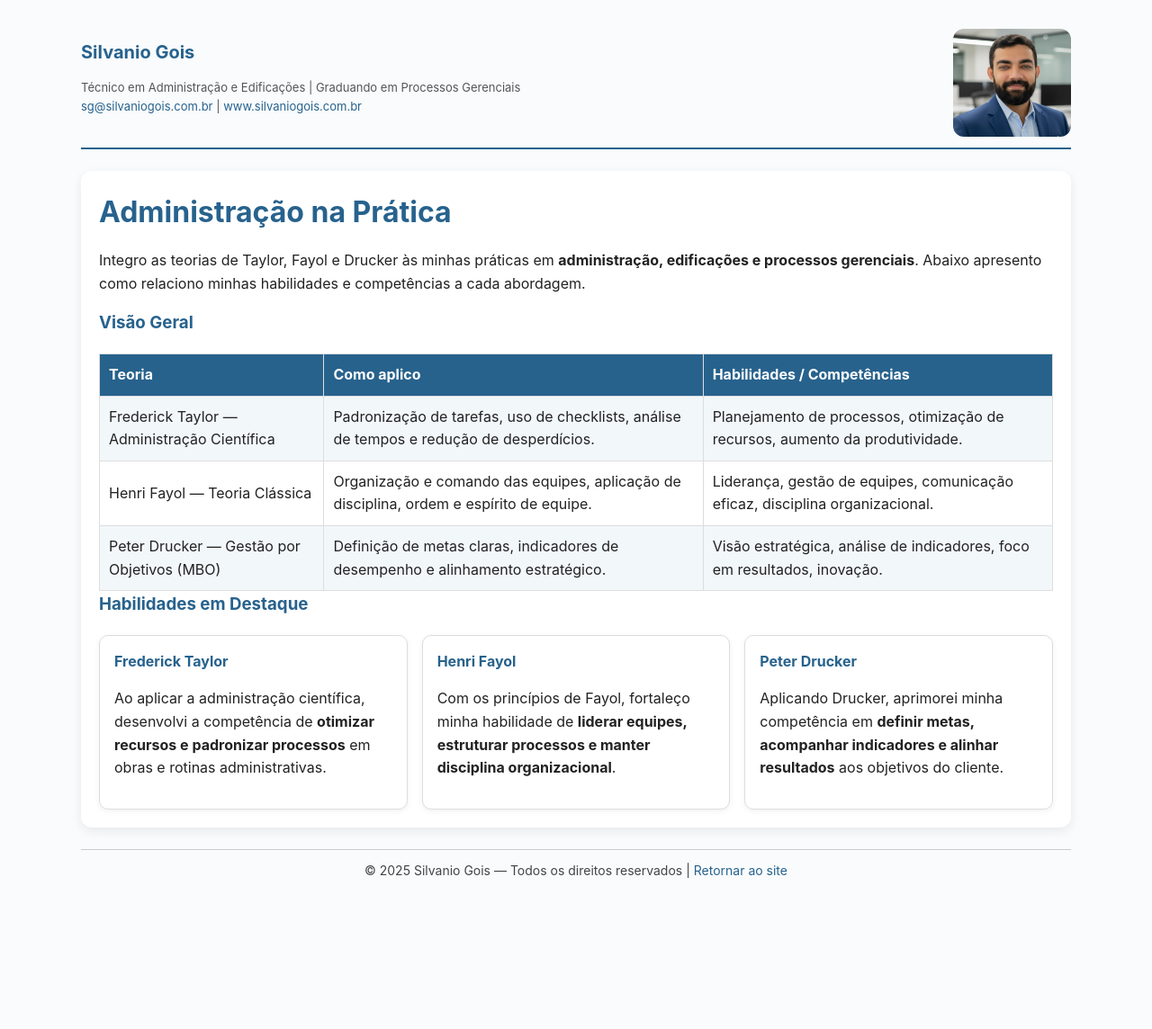
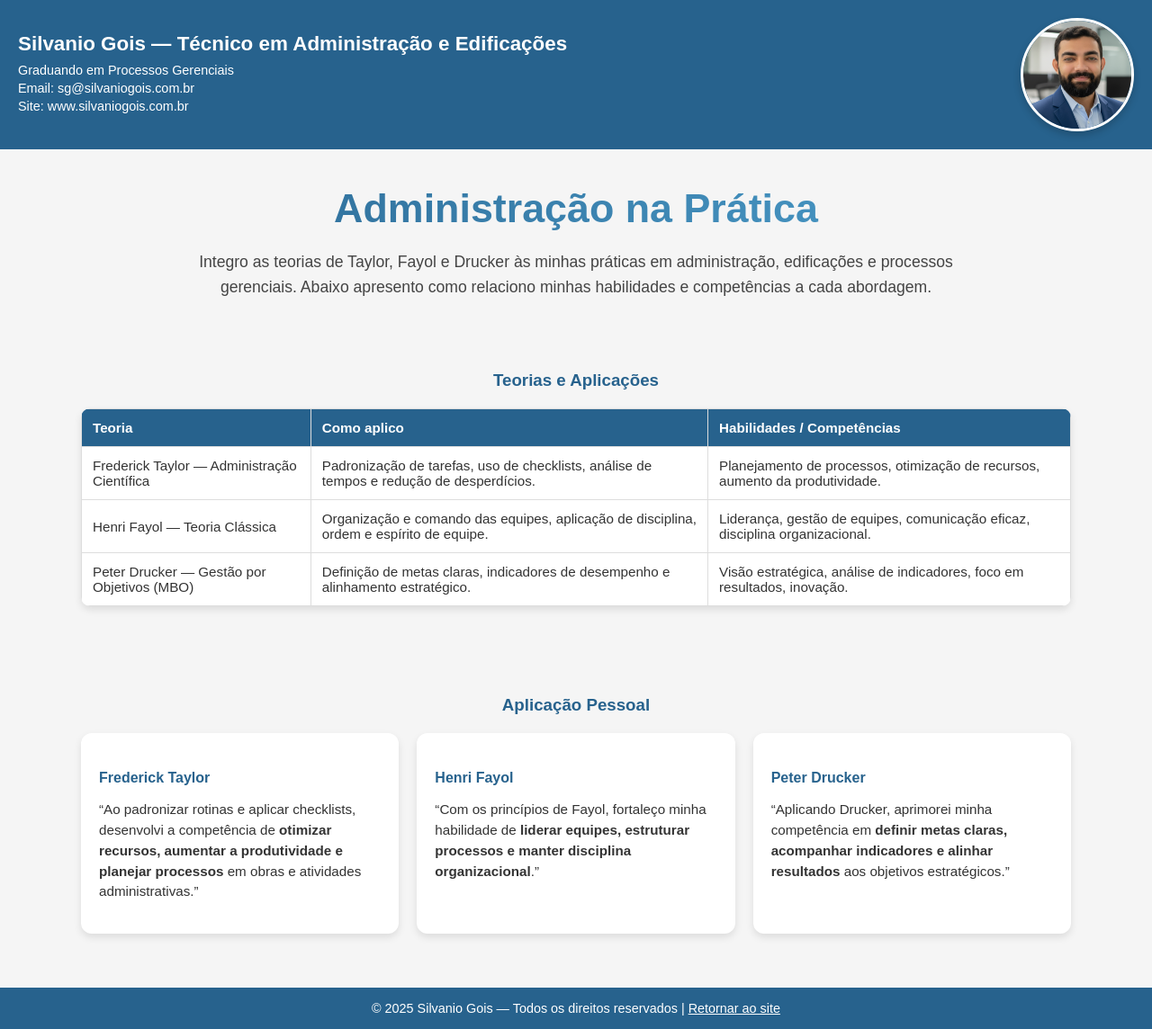
Before and after one commit to SilvanioSG/administracao_na_pratica, a plain HTML site: page index.html in a window 1280 px wide. Shown: the whole page at 90% size. Before the commit the page ends 1035 px from the top, so only its background shows below. Drawn offline with Linux system fonts and the light colour scheme.

Commit message:
Update index.html

```diff
--- a/index.html
+++ b/index.html
@@ -1,59 +1,250 @@
-<!doctype html>
+<!DOCTYPE html>
 <html lang="pt-BR">
 <head>
-  <meta charset="utf-8">
-  <meta name="viewport" content="width=device-width,initial-scale=1">
-  <title>Administração na Prática — Silvanio Gois</title>
+  <meta charset="UTF-8">
+  <meta name="viewport" content="width=device-width, initial-scale=1.0">
+  <title>Administração na Prática</title>
   <style>
-    body{margin:0;padding:32px;font-family:Inter,Arial,sans-serif;background:#f9fbfc;color:#222;line-height:1.6}
-    h1,h2,h3{color:#27628d;margin-top:0}
-    h2{font-size:2rem;margin-bottom:16px}
-    .wrap{max-width:1100px;margin:auto}
-    .card{background:#fff;padding:20px;border-radius:12px;box-shadow:0 4px 12px rgba(0,0,0,.08);margin-bottom:24px;transition:transform .2s, box-shadow .2s}
-    .card:hover{transform:translateY(-4px);box-shadow:0 6px 16px rgba(0,0,0,.12)}
-    .meta{color:#555;font-size:13px}
-    header,footer{text-align:center;margin-bottom:24px}
-    header{border-bottom:2px solid #27628d;padding-bottom:12px}
-    header .header-content{display:flex;align-items:center;justify-content:space-between;gap:20px;flex-wrap:wrap}
-    header h1{font-size:20px;margin-bottom:6px;text-align:left}
-    header .text-block{text-align:left;flex:1}
-    header img{max-height:120px;border-radius:12px;object-fit:cover}
-    footer{border-top:1px solid #ccc;padding-top:12px;font-size:14px;color:#444}
-    a{color:#27628d;text-decoration:none;transition:color .2s}
-    a:hover{color:#17405a;text-decoration:underline}
+    body {
+      font-family: Arial, sans-serif;
+      margin: 0;
+      padding: 0;
+      background-color: #f5f5f5;
+      color: #333;
+    }
 
-    table{width:100%;border-collapse:collapse;margin-top:16px}
-    th,td{border:1px solid #ddd;padding:10px;text-align:left}
-    th{background:#27628d;color:#fff}
-    tr:nth-child(even){background:#f2f7fa}
+    /* ====== Cabeçalho ====== */
+    header {
+      background-color: #27628d;
+      color: white;
+      padding: 20px;
+      display: flex;
+      align-items: center;
+      justify-content: space-between;
+    }
 
-    .grid{display:grid;grid-template-columns:repeat(auto-fit,minmax(280px,1fr));gap:16px;margin-top:16px}
-    .skill-card{background:#fff;border:1px solid #ddd;border-radius:10px;padding:16px;box-shadow:0 2px 6px rgba(0,0,0,.06);transition:transform .2s, box-shadow .2s}
-    .skill-card:hover{transform:translateY(-4px);box-shadow:0 4px 12px rgba(0,0,0,.1)}
-    .skill-card h4{margin:0 0 8px 0;color:#27628d}
+    .header-text {
+      max-width: 60%;
+    }
+
+    .header-text h1 {
+      font-size: 1.4rem;
+      margin: 0 0 8px;
+    }
+
+    .header-text p {
+      margin: 4px 0;
+      font-size: 0.9rem;
+    }
+
+    .header-photo {
+      width: 120px;
+      height: 120px;
+      border-radius: 50%;
+      overflow: hidden;
+      border: 3px solid #fff;
+      box-shadow: 0px 4px 8px rgba(0,0,0,0.2);
+      opacity: 0;
+      transform: scale(0.8);
+      animation: fadeZoom 1.2s ease forwards;
+      animation-delay: 0.2s;
+    }
+
+    .header-photo img {
+      width: 100%;
+      height: 100%;
+      object-fit: cover;
+    }
+
+    /* ====== Título principal ====== */
+    h2.titulo {
+      font-size: 2.8rem;
+      font-weight: bold;
+      text-align: center;
+      margin: 40px 0 20px;
+      background: linear-gradient(90deg, #27628d, #4fa3d1);
+      -webkit-background-clip: text;
+      -webkit-text-fill-color: transparent;
+      transition: all 0.4s ease;
+      opacity: 0;
+      transform: translateY(30px);
+      animation: fadeInUp 1s ease forwards;
+      animation-delay: 0.8s;
+    }
+
+    h2.titulo:hover {
+      transform: scale(1.05);
+    }
+
+    .intro-text {
+      text-align: center;
+      font-size: 1.1rem;
+      max-width: 900px;
+      margin: auto;
+      margin-bottom: 40px;
+      line-height: 1.6;
+      color: #444;
+      opacity: 0;
+      transform: translateY(30px);
+      animation: fadeInUp 1s ease forwards;
+      animation-delay: 1.4s;
+    }
+
+    /* ====== Seção ====== */
+    section {
+      padding: 20px;
+      max-width: 1100px;
+      margin: auto;
+    }
+
+    h3 {
+      text-align: center;
+      color: #27628d;
+      margin-bottom: 20px;
+    }
+
+    /* ====== Tabela ====== */
+    table {
+      width: 100%;
+      border-collapse: collapse;
+      margin-bottom: 40px;
+      background: white;
+      border-radius: 10px;
+      overflow: hidden;
+      box-shadow: 0px 4px 8px rgba(0,0,0,0.1);
+      opacity: 0;
+      transform: translateY(40px);
+      animation: fadeUp 1s ease forwards;
+      animation-delay: 2s;
+    }
+
+    table th, table td {
+      border: 1px solid #ddd;
+      padding: 12px;
+      text-align: left;
+      font-size: 0.95rem;
+    }
+
+    table th {
+      background-color: #27628d;
+      color: white;
+    }
+
+    table tr:hover {
+      background-color: #f1f9ff;
+    }
+
+    /* ====== Cards ====== */
+    .cards {
+      display: grid;
+      grid-template-columns: repeat(auto-fit, minmax(280px, 1fr));
+      gap: 20px;
+    }
+
+    .card {
+      background: white;
+      padding: 20px;
+      border-radius: 12px;
+      box-shadow: 0px 4px 8px rgba(0,0,0,0.1);
+      transition: all 0.3s ease;
+      opacity: 0;
+      transform: translateY(30px);
+      animation: fadeInUp 0.9s ease forwards;
+    }
+
+    .card:nth-child(1) {
+      animation-delay: 2.6s;
+    }
+    .card:nth-child(2) {
+      animation-delay: 3s;
+    }
+    .card:nth-child(3) {
+      animation-delay: 3.4s;
+    }
+
+    .card:hover {
+      transform: translateY(-8px);
+      box-shadow: 0px 8px 16px rgba(0,0,0,0.2);
+    }
+
+    .card h4 {
+      margin-bottom: 10px;
+      color: #27628d;
+    }
+
+    .card p {
+      font-size: 0.95rem;
+      line-height: 1.5;
+    }
+
+    /* ====== Rodapé ====== */
+    footer {
+      background-color: #27628d;
+      color: white;
+      text-align: center;
+      padding: 15px;
+      margin-top: 40px;
+      font-size: 0.9rem;
+    }
+
+    footer a {
+      color: #fff;
+      text-decoration: underline;
+      transition: 0.3s;
+    }
+
+    footer a:hover {
+      color: #ddd;
+    }
+
+    /* ====== Animações ====== */
+    @keyframes fadeUp {
+      to {
+        opacity: 1;
+        transform: translateY(0);
+      }
+    }
+
+    @keyframes fadeInUp {
+      to {
+        opacity: 1;
+        transform: translateY(0);
+      }
+    }
+
+    @keyframes fadeZoom {
+      to {
+        opacity: 1;
+        transform: scale(1);
+      }
+    }
   </style>
 </head>
 <body>
-  <div class="wrap">
+
+  <!-- ====== Cabeçalho ====== -->
   <header>
-      <div class="header-content">
-        <div class="text-block">
-          <h1>Silvanio Gois</h1>
-          <p class="meta">Técnico em Administração e Edificações | Graduando em Processos Gerenciais<br>
-            <a href="mailto:sg@silvaniogois.com.br">sg@silvaniogois.com.br</a> |
-            <a href="https://www.silvaniogois.com.br" target="_blank">www.silvaniogois.com.br</a>
-          </p>
+    <div class="header-text">
+      <h1>Silvanio Gois — Técnico em Administração e Edificações</h1>
+      <p>Graduando em Processos Gerenciais</p>
+      <p>Email: sg@silvaniogois.com.br</p>
+      <p>Site: www.silvaniogois.com.br</p>
     </div>
-        <img src="SG%20Executivo.png" alt="Foto de Silvanio Gois">
+    <div class="header-photo">
+      <img src="SG%20Executivo.png" alt="Silvanio Gois">
     </div>
   </header>
 
-    <main>
-      <section class="card">
-        <h2>Administração na Prática</h2>
-        <p>Integro as teorias de Taylor, Fayol e Drucker às minhas práticas em <strong>administração, edificações e processos gerenciais</strong>. Abaixo apresento como relaciono minhas habilidades e competências a cada abordagem.</p>
+  <!-- ====== Título Principal ====== -->
+  <h2 class="titulo">Administração na Prática</h2>
+  <p class="intro-text">
+    Integro as teorias de Taylor, Fayol e Drucker às minhas práticas em administração, edificações e processos gerenciais.
+    Abaixo apresento como relaciono minhas habilidades e competências a cada abordagem.
+  </p>
 
-        <h3>Visão Geral</h3>
+  <!-- ====== Tabela Comparativa ====== -->
+  <section>
+    <h3>Teorias e Aplicações</h3>
     <table>
       <tr>
         <th>Teoria</th>
@@ -76,30 +267,32 @@
         <td>Visão estratégica, análise de indicadores, foco em resultados, inovação.</td>
       </tr>
     </table>
+  </section>
 
-        <h3>Habilidades em Destaque</h3>
-        <div class="grid">
-          <div class="skill-card">
+  <!-- ====== Cards ====== -->
+  <section>
+    <h3>Aplicação Pessoal</h3>
+    <div class="cards">
+      <div class="card">
         <h4>Frederick Taylor</h4>
-            <p>Ao aplicar a administração científica, desenvolvi a competência de <strong>otimizar recursos e padronizar processos</strong> em obras e rotinas administrativas.</p>
+        <p>“Ao padronizar rotinas e aplicar checklists, desenvolvi a competência de <strong>otimizar recursos, aumentar a produtividade e planejar processos</strong> em obras e atividades administrativas.”</p>
       </div>
-
-          <div class="skill-card">
+      <div class="card">
         <h4>Henri Fayol</h4>
-            <p>Com os princípios de Fayol, fortaleço minha habilidade de <strong>liderar equipes, estruturar processos e manter disciplina organizacional</strong>.</p>
+        <p>“Com os princípios de Fayol, fortaleço minha habilidade de <strong>liderar equipes, estruturar processos e manter disciplina organizacional</strong>.”</p>
       </div>
-
-          <div class="skill-card">
+      <div class="card">
         <h4>Peter Drucker</h4>
-            <p>Aplicando Drucker, aprimorei minha competência em <strong>definir metas, acompanhar indicadores e alinhar resultados</strong> aos objetivos do cliente.</p>
+        <p>“Aplicando Drucker, aprimorei minha competência em <strong>definir metas claras, acompanhar indicadores e alinhar resultados</strong> aos objetivos estratégicos.”</p>
       </div>
     </div>
   </section>
-    </main>
 
+  <!-- ====== Rodapé ====== -->
   <footer>
-      © 2025 Silvanio Gois — Todos os direitos reservados | <a href="https://www.silvaniogois.com.br">Retornar ao site</a>
+    © 2025 Silvanio Gois — Todos os direitos reservados |
+    <a href="https://www.silvaniogois.com.br">Retornar ao site</a>
   </footer>
-  </div>
+
 </body>
 </html>
```
Lines whose indentation alone changed are shown as unchanged.
